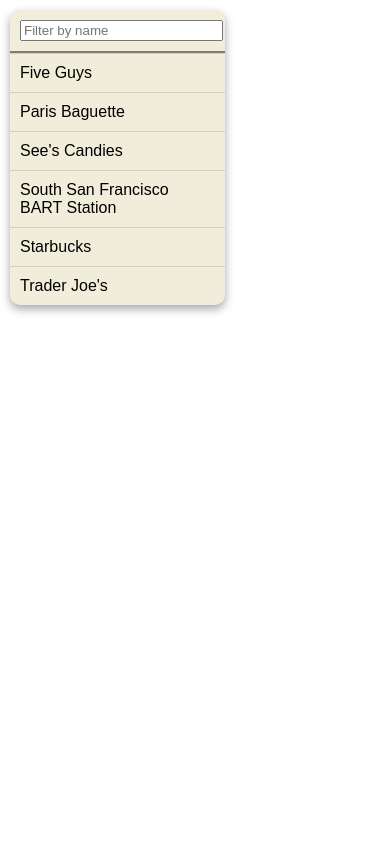
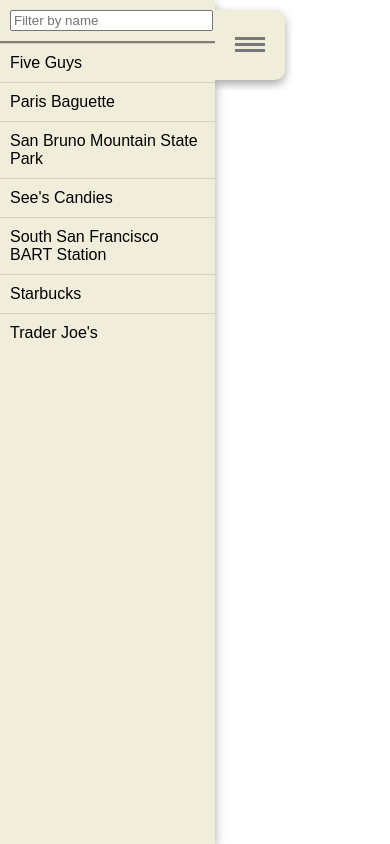
Before and after one commit to KevinFrutiger/frontend-nanodegree-neighborhood-map, a website: page src/index.html in a window 390 px wide. Drawn offline with Linux system fonts and the light colour scheme; some packages are replaced by stand-ins of ours.

Commit message:
feat: Add style for mobile. Split CSS into mobile and desktop.
- Divide CSS into two files

```diff
--- a/src/css/style.css
+++ b/src/css/style-big.css
@@ -53,18 +53,23 @@
   border-top: none;
 }
 
+#filter-menu-list-wrapper {
+  background-color: #f1eddb;
+  padding: 10px 10px 0;
+  box-shadow: 0px 4px 10px 0px rgba(0, 0, 0, 0.35);
+  border-radius: 10px;
+  width: 195px;
+}
+
 #filter-menu {
-  background-color: rgb(241, 237, 219);
-  border-radius: 10px;
-  box-shadow: 0px 4px 10px 0px rgba(0, 0, 0, 0.35);
+  display: flex;
+  align-content: flex-start;
   position: absolute;
-  width: 195px;
-  left: 10px;
-  top: 10px;
-  padding: 10px 10px 0;
+/*  left: 10px;
+  top: 10px;*/
   overflow-x: hidden;
   overflow-y: auto;
-  font: Arial, sans-serif;
+  padding: 10px 20px 20px 10px; /* Right and bottom account for drop-shadow on child */
 }
 
 #filter-input {
@@ -84,3 +89,7 @@
 #info-window-content {
   width: 300px;
 }
+
+#burger-button {
+  display: none;
+}
--- /dev/null
+++ b/src/css/style-small.css
@@ -0,0 +1,148 @@
+html {
+  height: 100%;
+
+  /* Prevent zooming of text when rotating to landscape. */
+  -webkit-text-size-adjust: 100%; /* iPhone */
+}
+
+body {
+  height: 100%;
+  margin: 0;
+  padding: 0;
+  font-family: Arial, sans-serif;
+}
+
+blockquote {
+  margin: 0;
+  padding: 10px 0;
+}
+
+.info-window-heading {
+  font-weight: bold;
+}
+
+.info-status {
+  color: #ccc;
+  margin: 0;
+  padding: 10px 0;
+}
+
+.info-window-citation::before {
+  content: 'Source: ';
+}
+
+.filter-menu-list {
+  padding: 0;
+  margin: 0 -10px; /* Left/right margin should be negative of padding in parent */
+  border-top: 3px groove #d4d0be;
+}
+
+.filter-menu-list-item {
+  list-style-type: none;
+  margin: 0;
+  padding: 10px;
+  border-top: 1px solid #d4d0be;
+  cursor: pointer;
+}
+
+.selected {
+  background-color: #fff;
+}
+
+.filter-menu-list-item:first-child {
+  border-top: none;
+}
+
+#filter-menu-list-wrapper {
+  background-color: #f1eddb;
+  padding: 10px 10px 0;
+  box-shadow: 0px 4px 10px 0px rgba(0, 0, 0, 0.35);
+  /*border-radius: 10px;*/
+  width: 195px;
+}
+
+#filter-menu {
+  height: 100%;
+  display: flex;
+  align-content: flex-start;
+  position: absolute;
+  /*left: 10px;
+  top: 10px;*/
+  overflow-x: hidden;
+  overflow-y: auto;
+  /*padding: 10px 20px 20px 10px;*/ /* Right and bottom account for drop-shadow on child */
+}
+
+#filter-input {
+  width: 100%;
+  margin: 0 0 10px;
+}
+
+#map {
+  position: absolute;
+  left: 0;
+  top: 0;
+  width: 100%;
+  height: 100%;
+}
+
+
+#info-window-content {
+  width: 300px;
+}
+
+#burger-button-wrapper {
+  overflow: hidden;
+  height: 70px;
+  width: 70px;
+  padding: 10px 10px 10px 0;
+}
+
+/* CSS-styled burger icon inspired by burger icon on Chromecast site
+   https://www.google.com/intl/en_us/chromecast/speakers/#?discover */
+#burger-button  {
+  cursor: pointer;
+  display: block;
+  background: rgb(241, 237, 219);
+  border: none;
+  border-radius: 0 10px 10px 0;
+  box-shadow: 0px 4px 10px 0px rgba(0, 0, 0, 0.35);
+  padding: 25px 20px 15px;
+  color: #000;
+  text-align: center;
+  width: 30px;
+  height: 30px;
+}
+
+/* Middle line */
+.burger-button-div {
+  display: inline-block;
+  right: 0;
+  top: 0;
+  height: 3px;
+  width: 30px;
+  background: #77787b;
+  vertical-align: middle;
+}
+
+/* Top line */
+.burger-button-div::before {
+  transform: translateY(-6px);
+  transform-origin: 17px 0;
+  background: #77787b;
+  content: '';
+  display: block;
+  height: 3px;
+  width: 30px;
+}
+
+/* Bottom line */
+.burger-button-div::after {
+  transform: translateY(3px);
+  transform-origin: 9px -1px;
+  background: #77787b;
+  content: '';
+  display: block;
+  height: 3px;
+  width: 30px;
+}
--- a/src/index.html
+++ b/src/index.html
@@ -5,15 +5,24 @@
   <title>Neighborhood Map Project</title>
   <meta name="description" content="A neighborhood map implementing an MVVM framework, a Google Map, and various other APIs.">
   <meta name="viewport" content="width=device-width, initial-scale=1">
-  <link rel="stylesheet" href="css/style.css">
+  <link rel="stylesheet" href="css/style-small.css" media="screen and (max-width: 800px)">
+  <link rel="stylesheet" href="css/style-big.css" media="screen and (min-width: 801px)">
 </head>
 <body>
   <div id="map"></div>
   <div id="filter-menu">
-    <input id="filter-input" placeholder="Filter by name" data-bind="textInput: filterString, event: {input: filterList}">
-    <ul class="filter-menu-list" data-bind="foreach: places">
-      <li class="filter-menu-list-item" data-bind="text: name, visible: isFiltered, css: { 'selected': isSelected }, click: $root.listClick"></li>
-    </ul>
+    <div id="filter-menu-list-wrapper">
+      <input id="filter-input" placeholder="Filter by name" data-bind="textInput: filterString, event: {input: filterList}">
+      <ul class="filter-menu-list" data-bind="foreach: places">
+        <li class="filter-menu-list-item" data-bind="text: name, visible: isFiltered, css: { 'selected': isSelected }, click: $root.listClick"></li>
+      </ul>
+    </div>
+    <div id="burger-button-wrapper">
+      <div id="burger-button">
+        <div class="burger-button-div">
+        </div>
+      </button>
+    </div>
   </div>
   <script src="js/lib/jquery-2.1.4.min.js"></script>
   <script src="js/lib/knockout-3.4.0.js"></script>
--- a/src/js/app.js
+++ b/src/js/app.js
@@ -9,7 +9,8 @@
     'Trader Joe\'s',
     'Five Guys',
     'Paris Baguette',
-    'Starbucks'
+    'Starbucks',
+    'San Bruno Mountain State Park'
   ];
 
   /**
@@ -59,7 +60,7 @@
 
     this.filterString = ko.observable('');
 
-    // Build observable array of Places from initial data.
+    // Sort the initial places array alphabetically.
     initialPlacesData = initialPlacesData.sort(function(a,b) {
         if (a > b) {
           return 1;
@@ -71,6 +72,7 @@
         return 0;
     });
 
+    // Build observable array of Places from initial data.
     this.places = ko.observableArray(initialPlacesData.map(function(name) {
         return new Place(name);
       }));
@@ -109,9 +111,6 @@
       });
     };
 
-
-    /* Google Map functionality */
-
     this.getPlaceFromId = function(placeId) {
       for (var i = 0, len = self.places().length; i < len; i++) {
 
@@ -120,6 +119,9 @@
         }
       }
     };
+
+
+    /* Google Map functionality */
 
     this.initMap = function() {
       var mapOptions = {
```
